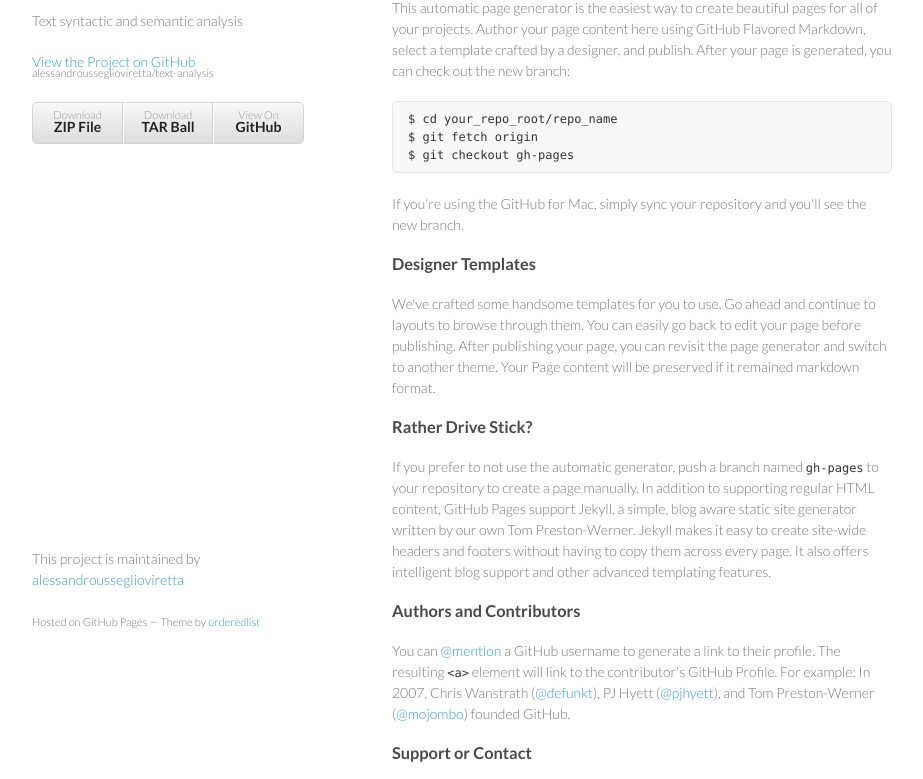
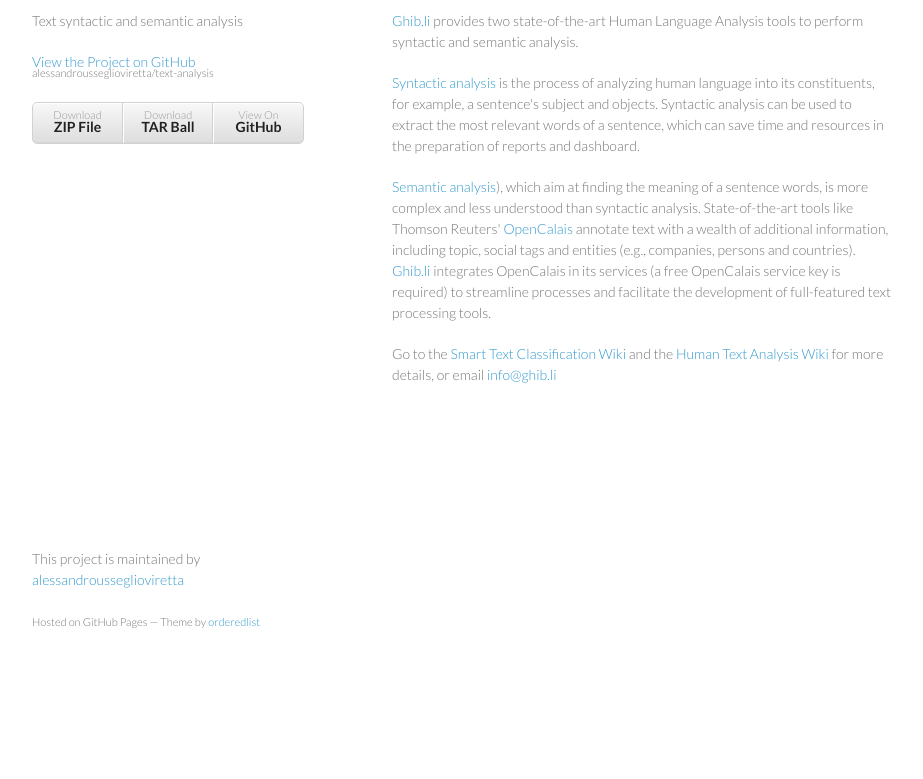
Before and after one commit to alessandrousseglioviretta/text-analysis, a plain HTML site: page index.html in a window 1280 px wide. Shown: the part 99-878 px from the top of the page, without its empty margins (178-1101 px from the left). After the commit the page ends 800 px from the top, so only its background shows below. Drawn offline with Linux system fonts and the light colour scheme.

```diff
--- a/index.html
+++ b/index.html
@@ -28,32 +28,15 @@
         </ul>
       </header>
       <section>
-        <h3>Welcome to GitHub Pages.</h3>
+        <h1>Ghib.li Human Language Analysis</h1>
 
-<p>This automatic page generator is the easiest way to create beautiful pages for all of your projects. Author your page content here using GitHub Flavored Markdown, select a template crafted by a designer, and publish. After your page is generated, you can check out the new branch:</p>
+<p><a href="http://ghib.li">Ghib.li</a> provides two state-of-the-art Human Language Analysis tools to perform syntactic and semantic analysis.</p>
 
-<pre><code>$ cd your_repo_root/repo_name
-$ git fetch origin
-$ git checkout gh-pages
-</code></pre>
+<p><a href="http://en.wikipedia.org/wiki/Parsing">Syntactic analysis</a> is the process of analyzing human language into its constituents, for example, a sentence's subject and objects. Syntactic analysis can be used to extract the most relevant words of a sentence, which can save time and resources in the preparation of reports and dashboard.</p>
 
-<p>If you're using the GitHub for Mac, simply sync your repository and you'll see the new branch.</p>
+<p><a href="http://en.wikipedia.org/wiki/Semantic_analysis_(linguistics">Semantic analysis</a>), which aim at finding the meaning of a sentence words, is more complex and less understood than syntactic analysis. State-of-the-art tools like Thomson Reuters' <a href="http://www.opencalais.com/">OpenCalais</a> annotate text with a wealth of additional information, including topic, social tags and entities (e.g., companies, persons and countries). <a href="http://ghib.li">Ghib.li</a> integrates OpenCalais in its services (a free OpenCalais service key is required) to streamline processes and facilitate the development of full-featured text processing tools.</p>
 
-<h3>Designer Templates</h3>
-
-<p>We've crafted some handsome templates for you to use. Go ahead and continue to layouts to browse through them. You can easily go back to edit your page before publishing. After publishing your page, you can revisit the page generator and switch to another theme. Your Page content will be preserved if it remained markdown format.</p>
-
-<h3>Rather Drive Stick?</h3>
-
-<p>If you prefer to not use the automatic generator, push a branch named <code>gh-pages</code> to your repository to create a page manually. In addition to supporting regular HTML content, GitHub Pages support Jekyll, a simple, blog aware static site generator written by our own Tom Preston-Werner. Jekyll makes it easy to create site-wide headers and footers without having to copy them across every page. It also offers intelligent blog support and other advanced templating features.</p>
-
-<h3>Authors and Contributors</h3>
-
-<p>You can <a href="https://github.com/blog/821" class="user-mention">@mention</a> a GitHub username to generate a link to their profile. The resulting <code>&lt;a&gt;</code> element will link to the contributor's GitHub Profile. For example: In 2007, Chris Wanstrath (<a href="https://github.com/defunkt" class="user-mention">@defunkt</a>), PJ Hyett (<a href="https://github.com/pjhyett" class="user-mention">@pjhyett</a>), and Tom Preston-Werner (<a href="https://github.com/mojombo" class="user-mention">@mojombo</a>) founded GitHub.</p>
-
-<h3>Support or Contact</h3>
-
-<p>Having trouble with Pages? Check out the documentation at <a href="http://help.github.com/pages">http://help.github.com/pages</a> or contact <a href="mailto:support@github.com">support@github.com</a> and we’ll help you sort it out.</p>
+<p>Go to the <a href="https://github.com/alessandrousseglioviretta/text-classification/wiki">Smart Text Classification Wiki</a> and the <a href="https://github.com/alessandrousseglioviretta/text-analysis/wiki">Human Text Analysis Wiki</a> for more details, or email <a href="mailto:info@ghib.li">info@ghib.li</a></p>
       </section>
       <footer>
         <p>This project is maintained by <a href="https://github.com/alessandrousseglioviretta">alessandrousseglioviretta</a></p>
```
Also changed, not shown: params.json (+1 -1 lines).
